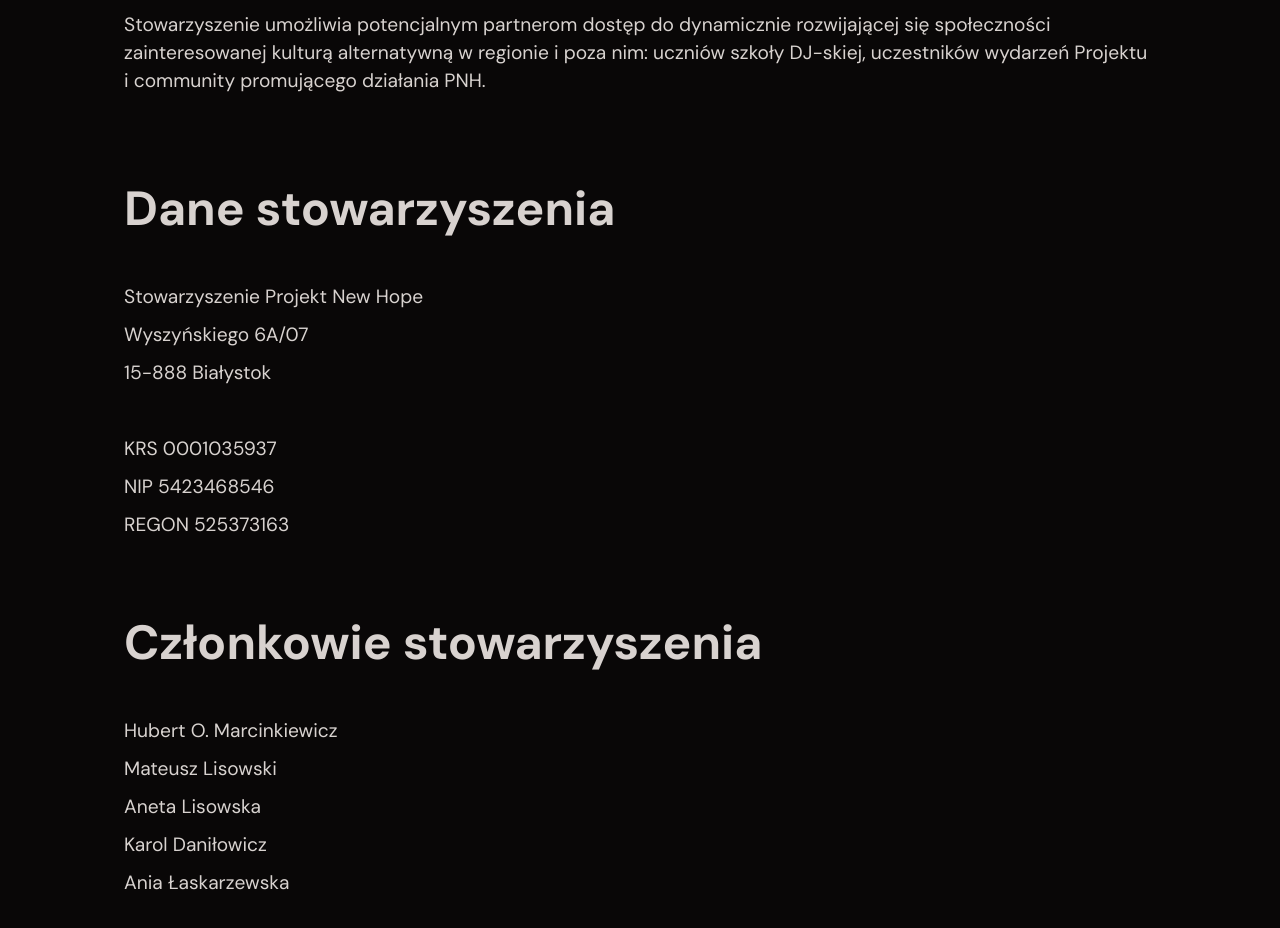
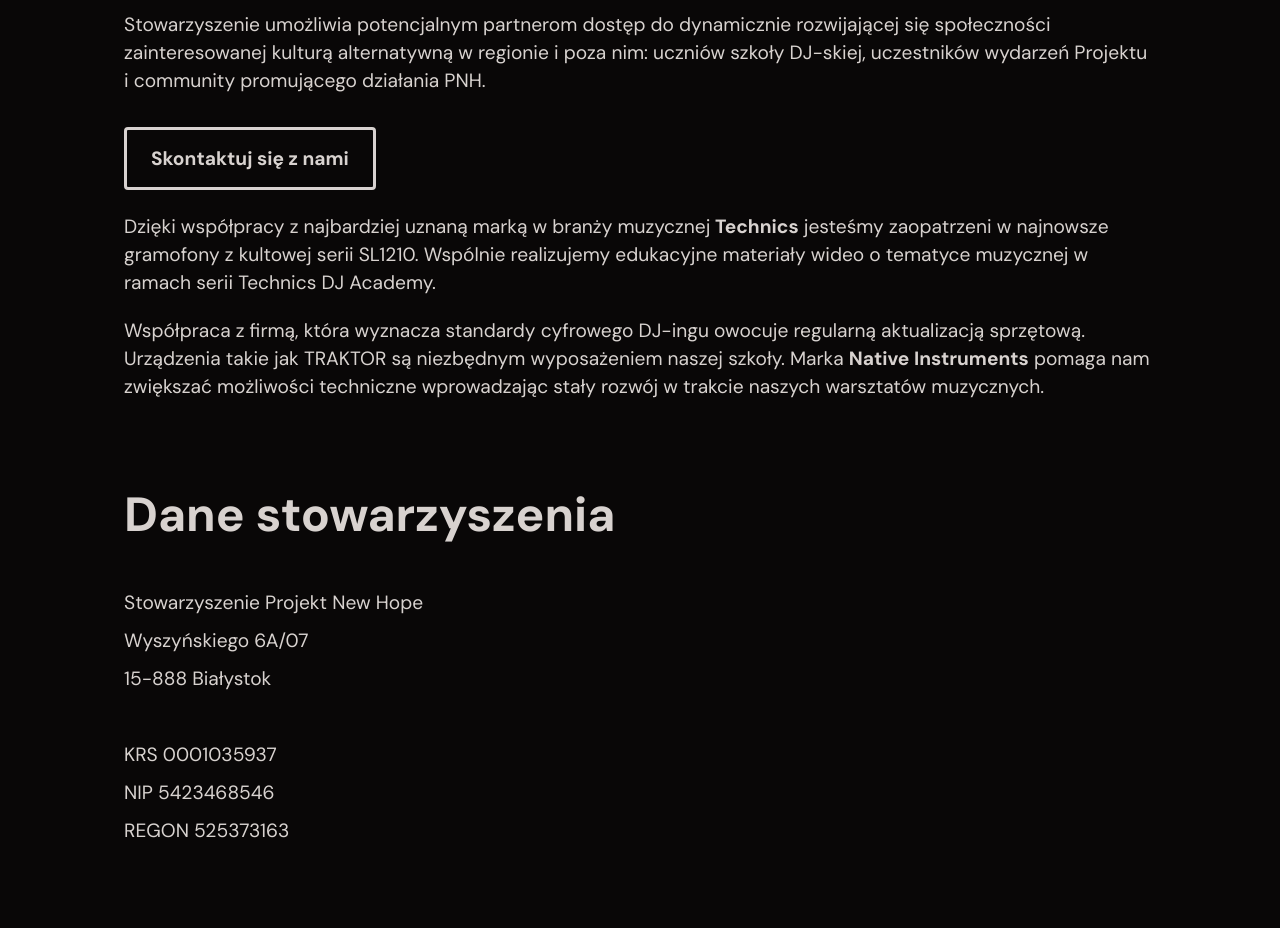
Before and after one commit to MateuszLisowski/PNH, a React (Vite) app: page /about in a window 1280 px wide. Shown: the part 1520-2448 px from the top of the page. Built offline with nearby package versions, Linux system fonts and the light colour scheme.

Commit message:
add missing texts

```diff
--- a/src/components/Footer.tsx
+++ b/src/components/Footer.tsx
@@ -108,7 +108,7 @@ export const Footer = () => {
         },
         {
           name: "Zostań partnerem",
-          link: "./contact#partnership",
+          link: "./about#partnership",
           logo: "",
           target: "_self",
         },
--- a/src/pages/About.tsx
+++ b/src/pages/About.tsx
@@ -6,6 +6,8 @@ import { Card } from "../components/Card";
 import { useScrollToSection } from "../utils/useScrollToSection";
 import hubertFoto from "../assets/hubert.jpg";
 import frankeeFoto from "../assets/frankee.jpg";
+import homeStyles from "./Home.module.css";
+import { Link } from "react-router-dom";
 
 export const About = () => {
   useScrollToSection();
@@ -56,7 +58,7 @@ export const About = () => {
             />
           ))}
         </section>
-        <section>
+        <section id="partnership">
           <h2 className={styles.sectionTitle}>Partnerzy</h2>
           <article className={cx([styles.sectionText, styles.rowFlex])}>
             <span className={aboutStyles.logo}>{technicsLogo}</span>
@@ -76,6 +78,26 @@ export const About = () => {
               alternatywną w regionie i poza nim: uczniów szkoły DJ-skiej,
               uczestników wydarzeń Projektu i community promującego działania
               PNH.
+            </p>
+            <div style={{ margin: "50px 0 40px 0" }}>
+              <Link to="../contact#info" className={homeStyles.linkButton}>
+                Skontaktuj się z nami
+              </Link>
+            </div>
+            <p className={styles.text}>
+              Dzięki współpracy z najbardziej uznaną marką w branży muzycznej
+              <span style={{ fontWeight: "bold" }}> Technics</span> jesteśmy
+              zaopatrzeni w najnowsze gramofony z kultowej serii SL1210.
+              Wspólnie realizujemy edukacyjne materiały wideo o tematyce
+              muzycznej w ramach serii Technics DJ Academy.
+            </p>
+            <p className={styles.text}>
+              Współpraca z firmą, która wyznacza standardy cyfrowego DJ-ingu
+              owocuje regularną aktualizacją sprzętową. Urządzenia takie jak
+              TRAKTOR są niezbędnym wyposażeniem naszej szkoły. Marka{" "}
+              <span style={{ fontWeight: "bold" }}>Native Instruments</span>{" "}
+              pomaga nam zwiększać możliwości techniczne wprowadzając stały
+              rozwój w trakcie naszych warsztatów muzycznych.
             </p>
           </article>
         </section>
--- a/src/pages/Contact.tsx
+++ b/src/pages/Contact.tsx
@@ -58,11 +58,6 @@ export const Contact = () => {
           </p>
         </section>
         <GoogleMap />
-        <section>
-          <h2 id="partnership" className={styles.sectionTitle}>
-            Zostań partnerem
-          </h2>
-        </section>
       </SubpageLayout>
     </main>
   );
--- a/src/pages/Events.tsx
+++ b/src/pages/Events.tsx
@@ -65,7 +65,7 @@ export const Events = () => {
   return (
     <main className={reusableStyles.sectionText}>
       <SubpageLayout>
-        <h1 className={reusableStyles.sectionTitle}>Najblisze wydarzenia</h1>
+        <h1 className={reusableStyles.sectionTitle}>Najblizsze wydarzenia</h1>
         <section className={styles.events}>
           {events.map((event) => (
             <SingleEvent event={event} />
--- a/src/pages/Offer.tsx
+++ b/src/pages/Offer.tsx
@@ -118,7 +118,7 @@ export const Offer = () => {
           />
           <Workshops
             sectionName="Kursy na poziomie średniozaawansowanym i zaawansowanym"
-            subtitle=" Zajęcia skierowane do osób, które ukończyły kurs podstawowy oraz osób z podstawową lub średnio zaawansowaną wiedzą"
+            subtitle="Zajęcia skierowane do osób, które ukończyły kurs podstawowy oraz osób z podstawową lub średnio zaawansowaną wiedzą"
             services={[
               {
                 title: "Kurs DJ-ski - Grupowy",
@@ -165,6 +165,30 @@ export const Offer = () => {
                   { detail: "Czas trwania zajęć: 120 min." },
                   { detail: "Częstotliwość zajęć: 1 spotkanie na tydzień" },
                   { detail: "Cena: 250 zł" },
+                ],
+              },
+            ]}
+          />
+          <Workshops
+            sectionName=""
+            subtitle=""
+            services={[
+              {
+                title: "Warsztaty uzupełniające",
+                offer: [
+                  {
+                    detail:
+                      "Oferujemy warsztaty uzupełniające dla osób, które pragną poszerzyć swoją wiedzę i umiejętności w wybranych zagadnieniach związanych z DJ-ingiem. Istnieje również możliwość zorganizowania warsztatów indywidualnych, dostosowanych do potrzeb i oczekiwań klienta",
+                  },
+                  {
+                    detail:
+                      "Zakres tematyczny: warsztaty mogą obejmować dowolne zagadnienia zaproponowane przez uczestnika",
+                  },
+                  { detail: "Czas trwania i cena: ustalane indywidualnie" },
+                  {
+                    detail:
+                      "Zgłoszenia: prosimy przesyłać na adres: projektnewhope.warsztaty@gmail.com, z dopiskiem „Warsztaty uzupełniające”",
+                  },
                 ],
               },
             ]}
```
